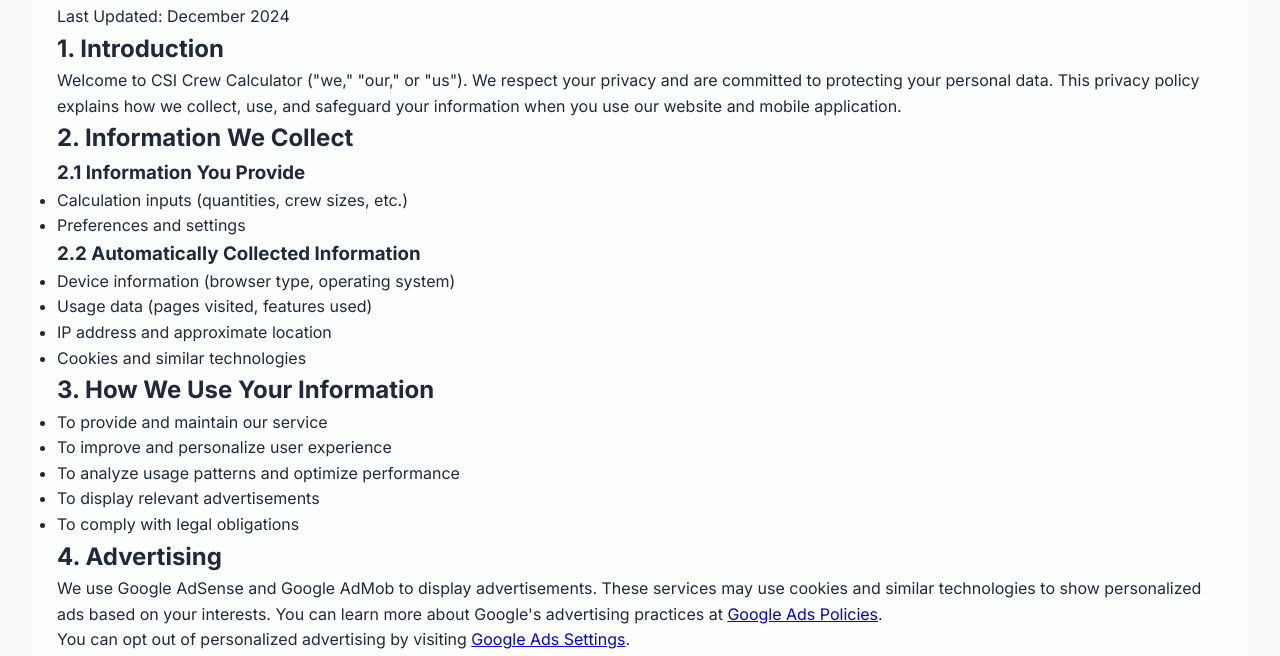
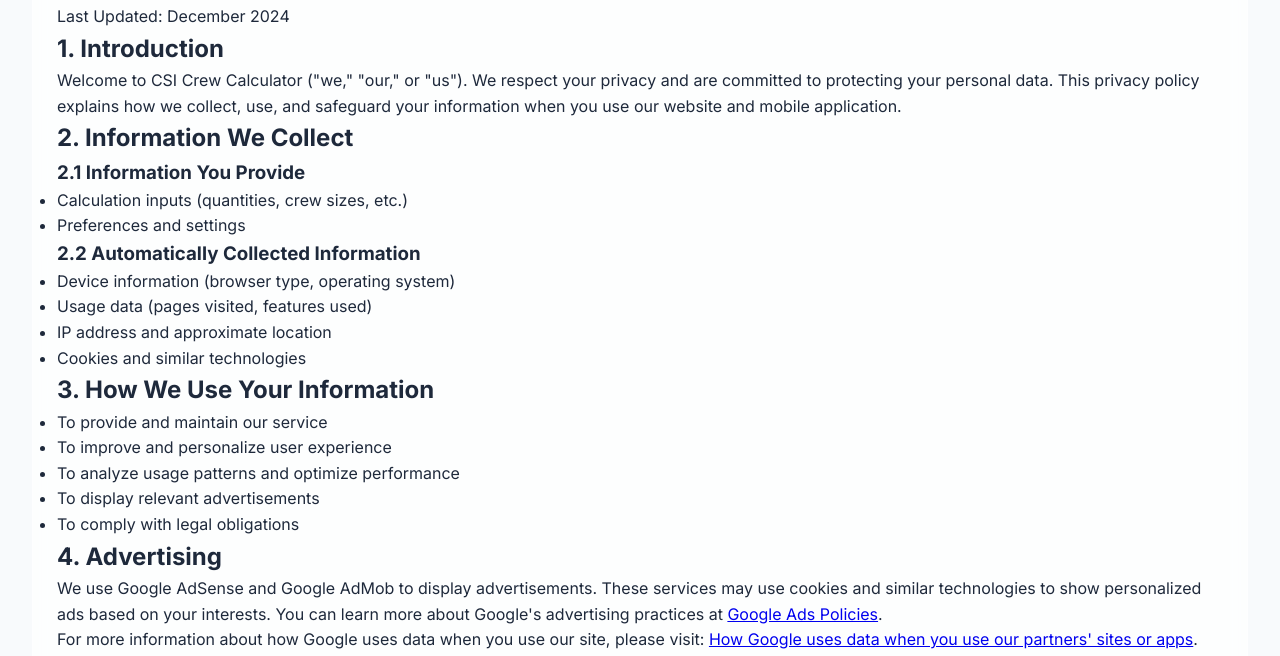
Before and after one commit to SamehB89/csi-calculator-frontend, a plain HTML site: page privacy.html in a window 1280 px wide. Shown: the part 142-798 px from the top of the page. Drawn offline with Linux system fonts and the light colour scheme.

Commit message:
Fix AdSense policy violations: move ads.txt to root, add Google data link to privacy

```diff
--- a/privacy.html
+++ b/privacy.html
@@ -68,6 +68,7 @@
             <section>
                 <h2>4. Advertising</h2>
                 <p>We use Google AdSense and Google AdMob to display advertisements. These services may use cookies and similar technologies to show personalized ads based on your interests. You can learn more about Google's advertising practices at <a href="https://policies.google.com/technologies/ads" target="_blank">Google Ads Policies</a>.</p>
+                <p>For more information about how Google uses data when you use our site, please visit: <a href="https://www.google.com/policies/privacy/partners/" target="_blank">How Google uses data when you use our partners' sites or apps</a>.</p>
                 <p>You can opt out of personalized advertising by visiting <a href="https://www.google.com/settings/ads" target="_blank">Google Ads Settings</a>.</p>
             </section>
 
```
Also changed, not shown: ads.txt (renamed from public/ads.txt).
